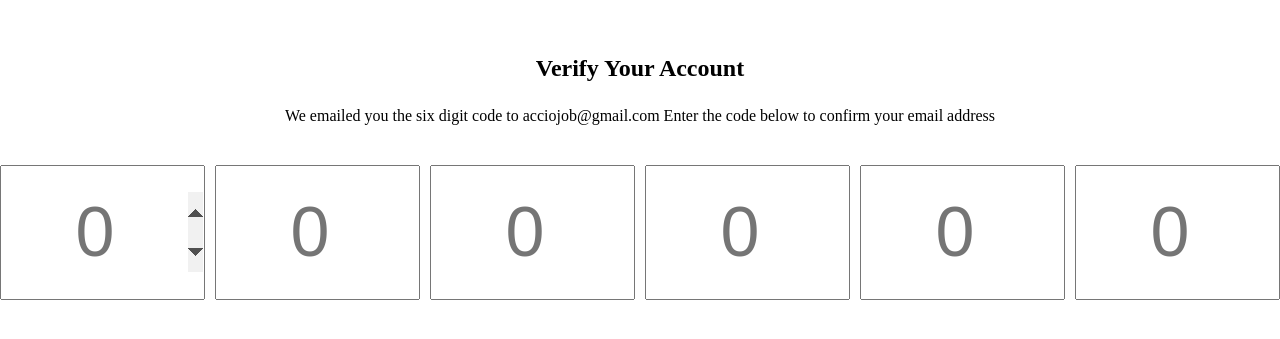
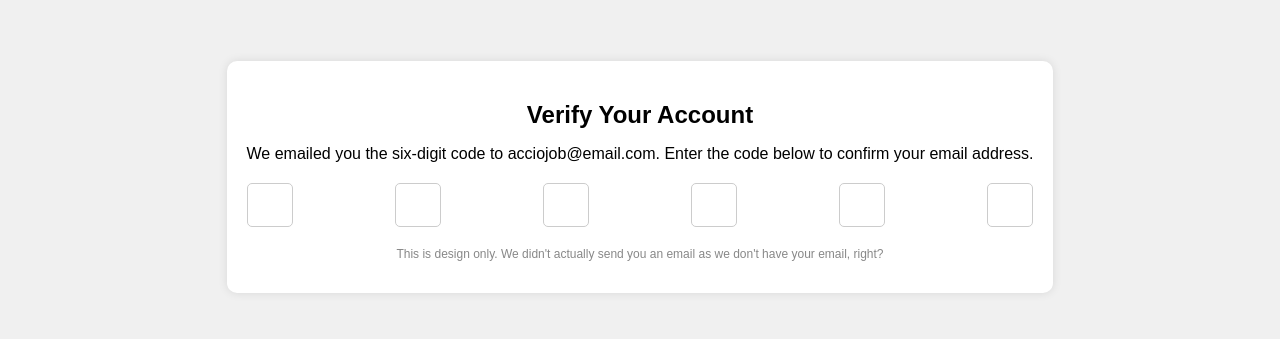
Before and after one commit to acciojob/OTP-SriMoorthy, a website: page main.html in a window 1280 px wide. Shown: the part 223-562 px from the top of the page. Drawn offline with Linux system fonts and the light colour scheme.

Commit message:
created a submission

```diff
--- a/main.html
+++ b/main.html
@@ -8,18 +8,19 @@
 
 <body>
 	<!-- the entire body must be written by student -->
-	<div class='container'>
-		<h2 id='verification_heading'>Verify Your Account</h2>
-		<p id='verification_subtext'>We emailed you the six digit code to acciojob@gmail.com Enter the code below to confirm your email address</p>
-		<div class='code-container'>
-					<input type='number' class='code' maxlength='1' placeholder='0' autofocus/>
-			<input type='number' class='code' maxlength='1' placeholder='0' />
-			<input type='number' class='code' maxlength='1' placeholder='0' />
-			<input type='number' class='code' maxlength='1' placeholder='0' />
-			<input type='number' class='code' maxlength='1' placeholder='0' />
-			<input type='number' class='code' maxlength='1' placeholder='0' />
-		</div>
-	</div>
+	<div class="verification-container">
+        <h2 id="verification_heading">Verify Your Account</h2>
+        <p id="verification_subtext">We emailed you the six-digit code to acciojob@email.com. Enter the code below to confirm your email address.</p>
+        <div class="code-container">
+            <input type="text" maxlength="1" class="code" id="code1">
+            <input type="text" maxlength="1" class="code" id="code2">
+            <input type="text" maxlength="1" class="code" id="code3">
+            <input type="text" maxlength="1" class="code" id="code4">
+            <input type="text" maxlength="1" class="code" id="code5">
+            <input type="text" maxlength="1" class="code" id="code6">
+        </div>
+        <p class="design-note">This is design only. We didn't actually send you an email as we don't have your email, right?</p>
+    </div>
     <script type="text/javascript" src="./script.js">
 </script>
 
--- a/script.js
+++ b/script.js
@@ -1,31 +1,17 @@
-//your JS code here. If required.
-const inputs=document.querySelector(".code-container")
+document.addEventListener("DOMContentLoaded", function () {
+    const inputs = document.querySelectorAll(".code");
 
-inputs.addEventListener("code" , function (e){
-	const target = e.target;
-	const val = target.value;
-	if(isNaN(val)){
-		target.value = "";
-		return;
-	}
-	if(val != ""){
-		const nextInput = target.nextElementSibling;
-		if(nextInput){
-			nextInput.focus();
-		}
-	}
+    inputs.forEach((input, index) => {
+        input.addEventListener("input", () => {
+            if (input.value.length > 0 && index < inputs.length - 1) {
+                inputs[index + 1].focus();
+            }
+        });
+
+        input.addEventListener("keydown", (e) => {
+            if (e.key === "Backspace" && input.value === "" && index > 0) {
+                inputs[index - 1].focus();
+            }
+        });
+    });
 });
-
-inputs.addEventlistener('keyup', function (e) {
-	const target = e.target;
-	const key = e.key.toLowerCase();
-
-	if(key == 'backspace'|| key=='delete'){
-		target.value = "";
-		const prevInput = target.previousElementSubling;
-		if(prevInput){
-			prevInput.focus();
-		}
-		return;
-	}
-});
--- a/styles.css
+++ b/styles.css
@@ -1,47 +1,46 @@
 /*  your css code here. If applicable */
-*{
-	margin: 0;
-	padding: 0;
+body {
+    font-family: Arial, sans-serif;
+    display: flex;
+    justify-content: center;
+    align-items: center;
+    height: 100vh;
+    background-color: #f0f0f0;
+    margin: 0;
 }
 
-body{
-	width: 100vw;
-	height: 100vh;
-	display: flex;
-	justify-content: center;
-	align-items: center;
+.verification-container {
+    background-color: #fff;
+    padding: 20px;
+    border-radius: 10px;
+    box-shadow: 0 0 10px rgba(0, 0, 0, 0.1);
+    text-align: center;
 }
 
-.container{
-	text-align: center;
-}
-#verification_heading{
-	margin-bottom: 25px;
+#verification_heading {
+    margin-bottom: 10px;
 }
 
-#verification_subtext{
-	margin-bottom: 40px;
+#verification_subtext {
+    margin-bottom: 20px;
 }
 
-.code-container{
-	display: flex;
-	height: 135px;
-	gap: 10px;
+.code-container {
+    display: flex;
+    justify-content: space-between;
+    margin-bottom: 20px;
 }
 
-.code{
-	width: 30%;
-	cursor: none;
-	pointer-events: none;
-	text-align: center;
-	font-size: 70px;
+.code {
+    width: 40px;
+    height: 40px;
+    font-size: 18px;
+    text-align: center;
+    border: 1px solid #ccc;
+    border-radius: 5px;
 }
 
-.code:focus{
-	outline: none;
+.design-note {
+    color: #888;
+    font-size: 12px;
 }
-
-.code:nth-child(1){
-	cursor: pointer;
-	pointer-events: all;
-}
```
